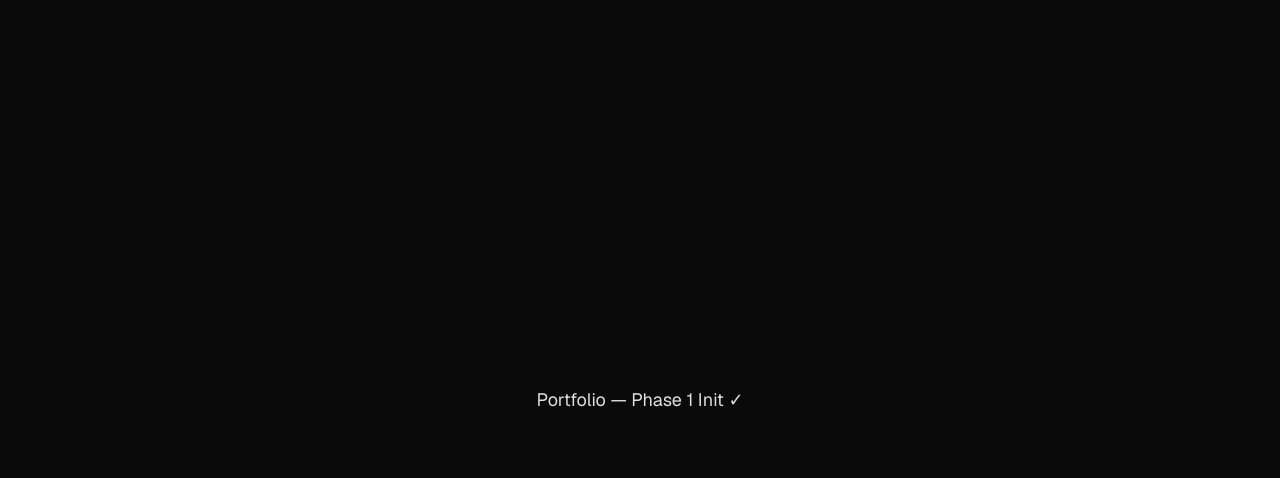
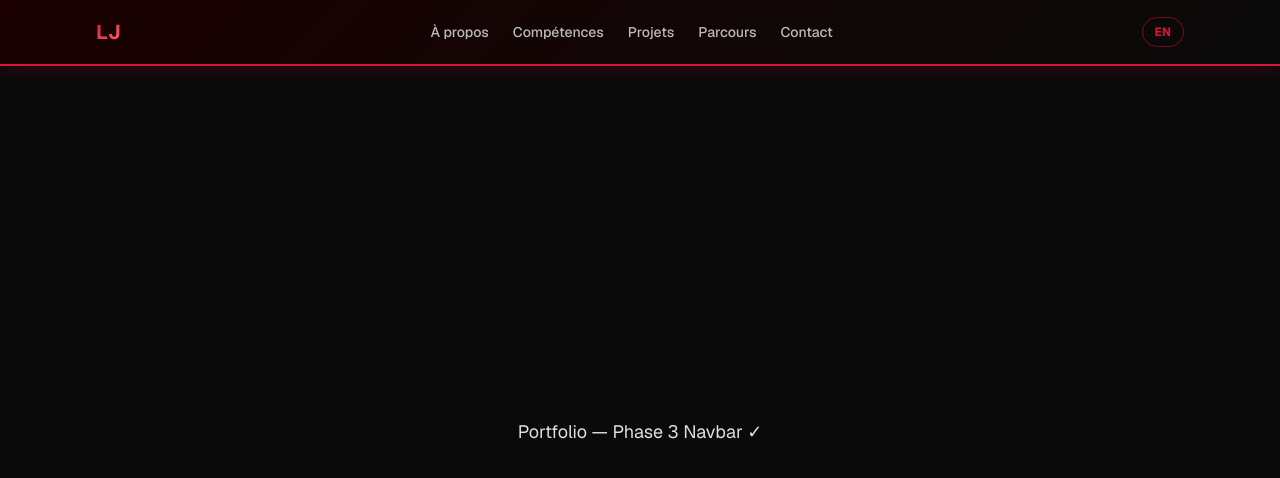
Before and after one commit to alterax-code/portfolio-nextjs, a Next.js app: page / in a window 1280 px wide. Shown: the top 478 px of the page. Built offline with nearby package versions, Linux system fonts and the light colour scheme.

Commit message:
feat: add layout, navbar with i18n toggle

```diff
--- a/app/layout.tsx
+++ b/app/layout.tsx
@@ -1,6 +1,7 @@
 import type { Metadata } from "next";
 import { Geist, Geist_Mono } from "next/font/google";
 import "./globals.css";
+import { LangProvider } from "@/contexts/LangContext";
 
 const geistSans = Geist({
   variable: "--font-geist-sans",
@@ -13,8 +14,35 @@ const geistMono = Geist_Mono({
 });
 
 export const metadata: Metadata = {
-  title: "Create Next App",
-  description: "Generated by create next app",
+  title: "Lucas Jacob — Développeur Full Stack & Data Science",
+  description:
+    "Portfolio de Lucas Jacob, étudiant MSc Data Science à EPITECH Paris. Développeur Full Stack (React, Next.js, Node.js, Python). Disponible en alternance 2025–2028.",
+  keywords: [
+    "Lucas Jacob",
+    "développeur full stack",
+    "data science",
+    "EPITECH",
+    "React",
+    "Next.js",
+    "TypeScript",
+    "alternance",
+  ],
+  authors: [{ name: "Lucas Jacob", url: "https://lucas-jacob.com" }],
+  openGraph: {
+    type: "website",
+    url: "https://lucas-jacob.com",
+    title: "Lucas Jacob — Développeur Full Stack & Data Science",
+    description:
+      "Portfolio de Lucas Jacob, étudiant MSc Data Science à EPITECH Paris. Développeur Full Stack (React, Next.js, Node.js, Python).",
+    siteName: "Lucas Jacob Portfolio",
+  },
+  twitter: {
+    card: "summary_large_image",
+    title: "Lucas Jacob — Développeur Full Stack & Data Science",
+    description:
+      "Portfolio de Lucas Jacob, étudiant MSc Data Science à EPITECH Paris.",
+  },
+  robots: { index: true, follow: true },
 };
 
 export default function RootLayout({
@@ -24,10 +52,12 @@ export default function RootLayout({
 }>) {
   return (
     <html
-      lang="en"
-      className={`${geistSans.variable} ${geistMono.variable} h-full antialiased`}
+      lang="fr"
+      className={`${geistSans.variable} ${geistMono.variable} antialiased`}
     >
-      <body className="min-h-full flex flex-col">{children}</body>
+      <body className="min-h-screen flex flex-col bg-bg-dark text-text-light">
+        <LangProvider>{children}</LangProvider>
+      </body>
     </html>
   );
 }
--- a/app/page.tsx
+++ b/app/page.tsx
@@ -1,7 +1,12 @@
+import Navbar from "@/components/Navbar";
+
 export default function Home() {
   return (
-    <main className="min-h-screen flex items-center justify-center">
-      <p className="text-text-light text-lg">Portfolio — Phase 1 Init ✓</p>
-    </main>
+    <>
+      <Navbar />
+      <main className="pt-16 min-h-screen flex items-center justify-center">
+        <p className="text-text-light text-lg">Portfolio — Phase 3 Navbar ✓</p>
+      </main>
+    </>
   );
 }
--- /dev/null
+++ b/components/Navbar.tsx
@@ -0,0 +1,163 @@
+"use client";
+
+import { useState, useEffect } from "react";
+import { Menu, X } from "lucide-react";
+import { useLang } from "@/contexts/LangContext";
+
+export default function Navbar() {
+  const { t, lang, toggleLang } = useLang();
+  const [scrolled, setScrolled] = useState(false);
+  const [menuOpen, setMenuOpen] = useState(false);
+
+  useEffect(() => {
+    const handleScroll = () => setScrolled(window.scrollY > 20);
+    window.addEventListener("scroll", handleScroll, { passive: true });
+    return () => window.removeEventListener("scroll", handleScroll);
+  }, []);
+
+  // Close mobile menu on resize to desktop
+  useEffect(() => {
+    const handleResize = () => {
+      if (window.innerWidth >= 768) setMenuOpen(false);
+    };
+    window.addEventListener("resize", handleResize);
+    return () => window.removeEventListener("resize", handleResize);
+  }, []);
+
+  const navLinks = [
+    { href: "#about",    label: t.nav.about },
+    { href: "#skills",   label: t.nav.skills },
+    { href: "#projects", label: t.nav.projects },
+    { href: "#timeline", label: t.nav.timeline },
+    { href: "#contact",  label: t.nav.contact },
+  ];
+
+  const handleNavClick = (href: string) => {
+    setMenuOpen(false);
+    const el = document.querySelector(href);
+    if (el) el.scrollIntoView({ behavior: "smooth" });
+  };
+
+  return (
+    <nav
+      className="fixed top-0 left-0 right-0 z-50 transition-all duration-300"
+      style={
+        scrolled
+          ? {
+              background: "rgba(10, 10, 10, 0.95)",
+              backdropFilter: "blur(10px)",
+              WebkitBackdropFilter: "blur(10px)",
+              borderBottom: "2px solid #DC143C",
+              boxShadow: "0 2px 20px rgba(220, 20, 60, 0.3)",
+            }
+          : {
+              background: "linear-gradient(135deg, #1a0000, #0a0a0a)",
+              borderBottom: "2px solid #DC143C",
+              boxShadow: "0 2px 20px rgba(220, 20, 60, 0.2)",
+            }
+      }
+    >
+      <div className="max-w-6xl mx-auto px-4 sm:px-6 lg:px-8">
+        <div className="flex items-center justify-between h-16">
+          {/* Logo */}
+          <a
+            href="#"
+            onClick={(e) => {
+              e.preventDefault();
+              window.scrollTo({ top: 0, behavior: "smooth" });
+            }}
+            className="flex-shrink-0 font-bold text-xl tracking-wider transition-opacity hover:opacity-80"
+            style={{
+              background: "linear-gradient(135deg, #DC143C, #FF6B6B)",
+              WebkitBackgroundClip: "text",
+              WebkitTextFillColor: "transparent",
+              backgroundClip: "text",
+            }}
+            aria-label="Lucas Jacob — haut de page"
+          >
+            LJ
+          </a>
+
+          {/* Desktop nav links */}
+          <div className="hidden md:flex items-center gap-6">
+            {navLinks.map((link) => (
+              <a
+                key={link.href}
+                href={link.href}
+                onClick={(e) => {
+                  e.preventDefault();
+                  handleNavClick(link.href);
+                }}
+                className="text-sm font-medium text-text-secondary hover:text-primary-red transition-colors duration-200 relative group"
+              >
+                {link.label}
+                <span
+                  className="absolute -bottom-1 left-0 w-0 h-px bg-primary-red transition-all duration-300 group-hover:w-full"
+                />
+              </a>
+            ))}
+          </div>
+
+          {/* Right: lang toggle + hamburger */}
+          <div className="flex items-center gap-3">
+            {/* Language toggle */}
+            <button
+              onClick={toggleLang}
+              aria-label={t.aria.toggleLanguage}
+              className="text-xs font-bold px-3 py-1.5 rounded-full border transition-all duration-200"
+              style={{
+                borderColor: "rgba(220, 20, 60, 0.5)",
+                color: "#DC143C",
+              }}
+              onMouseEnter={(e) => {
+                (e.currentTarget as HTMLButtonElement).style.background =
+                  "rgba(220, 20, 60, 0.15)";
+              }}
+              onMouseLeave={(e) => {
+                (e.currentTarget as HTMLButtonElement).style.background =
+                  "transparent";
+              }}
+            >
+              {lang === "fr" ? "EN" : "FR"}
+            </button>
+
+            {/* Hamburger (mobile only) */}
+            <button
+              className="md:hidden text-text-light hover:text-primary-red transition-colors"
+              onClick={() => setMenuOpen((o) => !o)}
+              aria-label={menuOpen ? t.aria.closeMenu : t.aria.openMenu}
+              aria-expanded={menuOpen}
+            >
+              {menuOpen ? <X size={22} /> : <Menu size={22} />}
+            </button>
+          </div>
+        </div>
+      </div>
+
+      {/* Mobile dropdown */}
+      <div
+        className={`md:hidden overflow-hidden transition-all duration-300 ${
+          menuOpen ? "max-h-80 opacity-100" : "max-h-0 opacity-0"
+        }`}
+        style={{ background: "rgba(10, 10, 10, 0.98)" }}
+      >
+        <div className="px-4 py-3 flex flex-col gap-1">
+          {navLinks.map((link) => (
+            <a
+              key={link.href}
+              href={link.href}
+              onClick={(e) => {
+                e.preventDefault();
+                handleNavClick(link.href);
+              }}
+              className="py-3 px-2 text-sm font-medium text-text-secondary hover:text-primary-red border-b transition-colors duration-200"
+              style={{ borderColor: "rgba(220, 20, 60, 0.15)" }}
+            >
+              {link.label}
+            </a>
+          ))}
+        </div>
+      </div>
+    </nav>
+  );
+}
--- /dev/null
+++ b/contexts/LangContext.tsx
@@ -0,0 +1,48 @@
+"use client";
+
+import {
+  createContext,
+  useContext,
+  useState,
+  useEffect,
+  type ReactNode,
+} from "react";
+import { translations, type Lang } from "@/data/translations";
+
+type LangContextType = {
+  lang: Lang;
+  t: (typeof translations)[Lang];
+  toggleLang: () => void;
+};
+
+const LangContext = createContext<LangContextType>({
+  lang: "fr",
+  t: translations.fr,
+  toggleLang: () => {},
+});
+
+export function LangProvider({ children }: { children: ReactNode }) {
+  const [lang, setLang] = useState<Lang>("fr");
+
+  useEffect(() => {
+    const saved = localStorage.getItem("lang");
+    if (saved === "fr" || saved === "en") setLang(saved);
+  }, []);
+
+  const toggleLang = () => {
+    const next: Lang = lang === "fr" ? "en" : "fr";
+    setLang(next);
+    localStorage.setItem("lang", next);
+    document.documentElement.lang = next;
+  };
+
+  return (
+    <LangContext.Provider value={{ lang, t: translations[lang], toggleLang }}>
+      {children}
+    </LangContext.Provider>
+  );
+}
+
+export function useLang() {
+  return useContext(LangContext);
+}
--- a/package.json
+++ b/package.json
@@ -9,6 +9,7 @@
     "lint": "eslint"
   },
   "dependencies": {
+    "lucide-react": "^1.8.0",
     "next": "16.2.3",
     "react": "19.2.4",
     "react-dom": "19.2.4"
```
Also changed, not shown: 1 other file (tests, documents, lock files or other folders).
